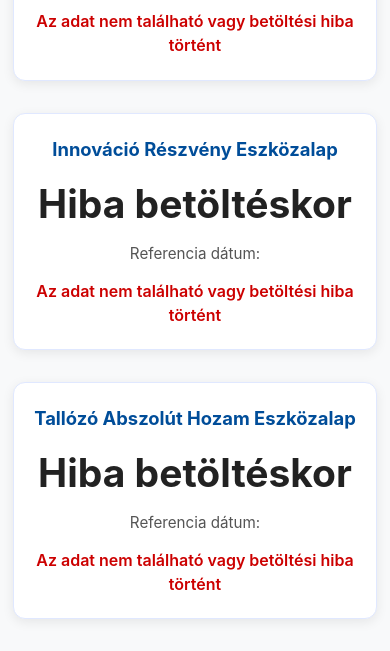
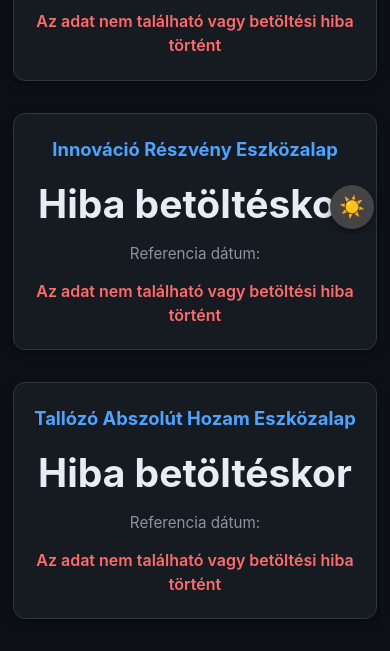
Before and after one commit to marquuard/marquuard.github.io, a plain HTML site: page generali.html in a window 390 px wide. Shown: the part 599-1250 px from the top of the page. Drawn offline with Linux system fonts and the light colour scheme; no server answers.

Commit message:
Update generali.html

```diff
--- a/generali.html
+++ b/generali.html
@@ -9,41 +9,46 @@
             --primary: #004d99;
             --light-bg: #f8f9fa;
             --card-bg: white;
-            --positive: #006400;
-            --negative: #b22222;
+            --text: #222;
             --text-muted: #555;
+            --border: #e0e8ff;
+            --shadow: 0 3px 12px rgba(0,0,0,0.08);
         }
-
+        [data-theme="dark"] {
+            --primary: #4da3ff;
+            --light-bg: #0d1117;
+            --card-bg: #161b22;
+            --text: #e6edf3;
+            --text-muted: #8b949e;
+            --border: #30363d;
+            --shadow: 0 3px 12px rgba(0,0,0,0.5);
+        }
         * {
             box-sizing: border-box;
             margin: 0;
             padding: 0;
         }
-
         body {
             font-family: -apple-system, BlinkMacSystemFont, "Segoe UI", Roboto, sans-serif;
             background: var(--light-bg);
-            color: #222;
+            color: var(--text);
             line-height: 1.5;
             text-align: center;
+            transition: background 0.3s, color 0.3s;
         }
-
         header {
             padding: 1.5rem 1rem;
             background: var(--primary);
             color: white;
         }
-
         header h1 {
             font-size: clamp(1.5rem, 5.5vw, 2.1rem);
             margin-bottom: 0.5rem;
         }
-
         .subtitle {
             font-size: clamp(0.95rem, 3.8vw, 1.05rem);
             opacity: 0.9;
         }
-
         #container {
             padding: 1.5rem 1rem;
             max-width: 960px;
@@ -52,117 +57,135 @@
             flex-direction: column;
             align-items: center;
         }
-
         .fund {
             background: var(--card-bg);
             border-radius: 12px;
-            box-shadow: 0 3px 12px rgba(0,0,0,0.08);
+            box-shadow: var(--shadow);
             padding: 1.6rem;
             margin: 1.2rem 0;
-            border: 1px solid #e0e8ff;
+            border: 1px solid var(--border);
             width: 100%;
             max-width: 520px;
             text-align: center;
+            transition: background 0.3s, border-color 0.3s, box-shadow 0.3s;
         }
-
         .fund h2 {
             font-size: clamp(1.15rem, 4.2vw, 1.4rem);
             color: var(--primary);
             margin-bottom: 0.7rem;
         }
-
         .fund h2 a {
             color: var(--primary);
             text-decoration: none;
-            transition: color 0.2s, text-decoration 0.2s;
+            transition: color 0.2s;
         }
-
         .fund h2 a:hover,
         .fund h2 a:focus {
-            color: #0066cc;
+            color: #4da3ff;
             text-decoration: underline;
         }
-
         .hozam {
             font-size: clamp(2.2rem, 9vw, 3rem);
             font-weight: 700;
             margin: 0.6rem 0;
         }
-
         .date {
             font-size: 0.95rem;
             color: var(--text-muted);
             margin-top: 0.5rem;
         }
-
         .error {
-            color: #c00;
+            color: #ff6b6b;
             font-weight: 600;
             margin-top: 0.8rem;
         }
-
         .loading {
             padding: 4rem 1rem;
             font-size: 1.15rem;
             color: var(--text-muted);
             font-style: italic;
         }
-
-        /* Színek */
-        .positive { color: var(--positive); }
-        .negative  { color: var(--negative); }
-
-        /* Mobilos finomhangolás */
+        .positive { color: #2ecc71; }
+        .negative { color: #e74c3c; }
+        #theme-toggle {
+            position: fixed;
+            bottom: 20px;
+            right: 20px;
+            width: 48px;
+            height: 48px;
+            border-radius: 50%;
+            background: #444;
+            color: white;
+            border: none;
+            font-size: 1.4rem;
+            cursor: pointer;
+            box-shadow: 0 3px 10px rgba(0,0,0,0.4);
+            display: flex;
+            align-items: center;
+            justify-content: center;
+            z-index: 1000;
+            transition: background 0.2s, transform 0.15s;
+        }
+        #theme-toggle:hover {
+            background: #666;
+            transform: scale(1.08);
+        }
+        #theme-toggle:active {
+            transform: scale(0.96);
+        }
         @media (max-width: 600px) {
-            header {
-                padding: 1.2rem 0.8rem;
-            }
-
-            #container {
-                padding: 1rem 0.8rem;
-            }
-
-            .fund {
-                padding: 1.4rem 1rem;
-                margin: 1rem 0;
-                max-width: 100%;
-            }
-
-            .hozam {
-                font-size: clamp(2rem, 10vw, 2.6rem);
+            header { padding: 1.2rem 0.8rem; }
+            #container { padding: 1rem 0.8rem; }
+            .fund { padding: 1.4rem 1rem; margin: 1rem 0; max-width: 100%; }
+            .hozam { font-size: clamp(2rem, 10vw, 2.6rem); }
+            #theme-toggle {
+                bottom: 16px;
+                right: 16px;
+                width: 44px;
+                height: 44px;
+                font-size: 1.3rem;
             }
         }
     </style>
 </head>
-<body>
-
+<body data-theme="dark">
     <header>
         <h1>Generali eszközalapok – Év elejétől számított hozam</h1>
         <div class="subtitle">• nem évesített •</div>
     </header>
-
     <div id="container">
-        <div class="loading">Adatok betöltése folyamatban...</div>
+        <!-- Csak ennyit változtattam: egyértelműbb töltésüzenet -->
+        <div class="loading">Betöltés folyamatban, kis türelmet...</div>
     </div>
+    <button id="theme-toggle" title="Sötét/világos mód váltás">☀️</button>
 
     <script>
+        const toggleBtn = document.getElementById('theme-toggle');
+        const body = document.body;
+
+        function setTheme(theme) {
+            body.setAttribute('data-theme', theme);
+            localStorage.setItem('theme', theme);
+            toggleBtn.textContent = theme === 'dark' ? '☀️' : '🌙';
+        }
+
+        const savedTheme = localStorage.getItem('theme');
+        if (savedTheme) {
+            setTheme(savedTheme);
+        } else {
+            setTheme('dark');
+        }
+
+        toggleBtn.addEventListener('click', () => {
+            const current = body.getAttribute('data-theme') || 'dark';
+            setTheme(current === 'dark' ? 'light' : 'dark');
+        });
+
         const funds = [
-            {
-                name: "Hazai Részvény Eszközalap",
-                url: "https://www.generali.hu/ugyfelszolgalat/informaciok/befektetesek/eszkozalapjaink/hazaireszvenyeszkozalap.aspx"
-            },
-            {
-                name: "Horizont 10+ Vegyes Eszközalap",
-                url: "https://www.generali.hu/ugyfelszolgalat/informaciok/befektetesek/eszkozalapjaink/horizont10eszkozalap.aspx"
-            },
-            {
-                name: "Innováció Részvény Eszközalap",
-                url: "https://www.generali.hu/ugyfelszolgalat/informaciok/befektetesek/eszkozalapjaink/innovacioreszvenyeszkozalap.aspx"
-            },
-            {
-                name: "Tallózó Abszolút Hozam Eszközalap",
-                url: "https://www.generali.hu/ugyfelszolgalat/informaciok/befektetesek/eszkozalapjaink/tallozoabszoluthozameszkozalap.aspx"
-            }
+            { name: "Hazai Részvény Eszközalap", url: "https://www.generali.hu/ugyfelszolgalat/informaciok/befektetesek/eszkozalapjaink/hazaireszvenyeszkozalap.aspx" },
+            { name: "Horizont 10+ Vegyes Eszközalap", url: "https://www.generali.hu/ugyfelszolgalat/informaciok/befektetesek/eszkozalapjaink/horizont10eszkozalap.aspx" },
+            { name: "Innováció Részvény Eszközalap", url: "https://www.generali.hu/ugyfelszolgalat/informaciok/befektetesek/eszkozalapjaink/innovacioreszvenyeszkozalap.aspx" },
+            { name: "Tallózó Abszolút Hozam Eszközalap", url: "https://www.generali.hu/ugyfelszolgalat/informaciok/befektetesek/eszkozalapjaink/tallozoabszoluthozameszkozalap.aspx" }
         ];
 
         const searchPhrase = 'Év elejétől számított hozam (nem évesített)';
@@ -170,7 +193,6 @@
         const dateRegex = /\d{4}\.\d{2}\.\d{2}/;
 
         const container = document.getElementById('container');
-        container.innerHTML = '';
 
         function parsePercent(str) {
             if (!str || str.includes('Nem') || str.includes('Hiba')) return -Infinity;
@@ -183,21 +205,16 @@
                 const response = await fetch(fund.url);
                 if (!response.ok) throw new Error(`HTTP ${response.status}`);
                 const html = await response.text();
-
                 const index = html.indexOf(searchPhrase);
                 if (index === -1) {
                     return { name: fund.name, url: fund.url, hozamStr: 'Nem található', numeric: -Infinity, date: '', error: true };
                 }
-
                 const slice = html.substring(index, index + 350);
                 const match = slice.match(percentRegex);
-
                 let hozamStr = match ? match[0].trim() : 'Nem található';
                 let numeric = parsePercent(hozamStr);
-
                 const dates = slice.match(dateRegex) || html.match(dateRegex) || [];
                 const relevantDate = dates.find(d => d.startsWith('2026')) || dates[dates.length-1] || '–';
-
                 return { name: fund.name, url: fund.url, hozamStr, numeric, date: relevantDate, error: false };
             } catch (err) {
                 return { name: fund.name, url: fund.url, hozamStr: 'Hiba betöltéskor', numeric: -Infinity, date: '', error: true };
@@ -207,16 +224,12 @@
         Promise.all(funds.map(fetchHozam))
             .then(results => {
                 results.sort((a, b) => b.numeric - a.numeric);
-
                 container.innerHTML = '';
-
                 results.forEach(res => {
                     const div = document.createElement('div');
                     div.className = 'fund';
-
                     const colorClass = res.hozamStr.includes('-') ? 'negative' :
                                       (res.hozamStr.match(/\d/) ? 'positive' : '');
-
                     div.innerHTML = `
                         <h2><a href="${res.url}" target="_blank" rel="noopener noreferrer">${res.name}</a></h2>
                         <div class="hozam ${colorClass}">${res.hozamStr}</div>
```
